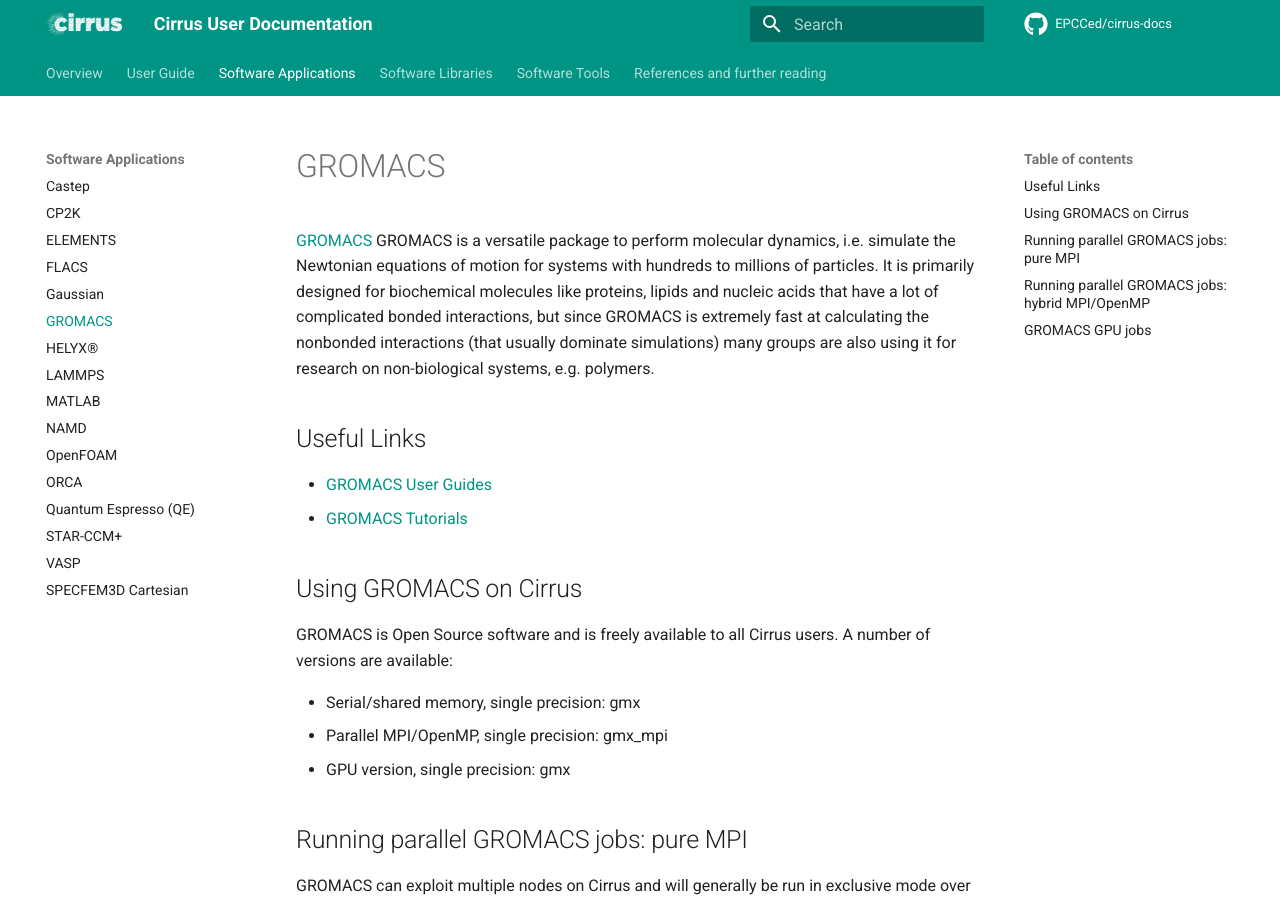
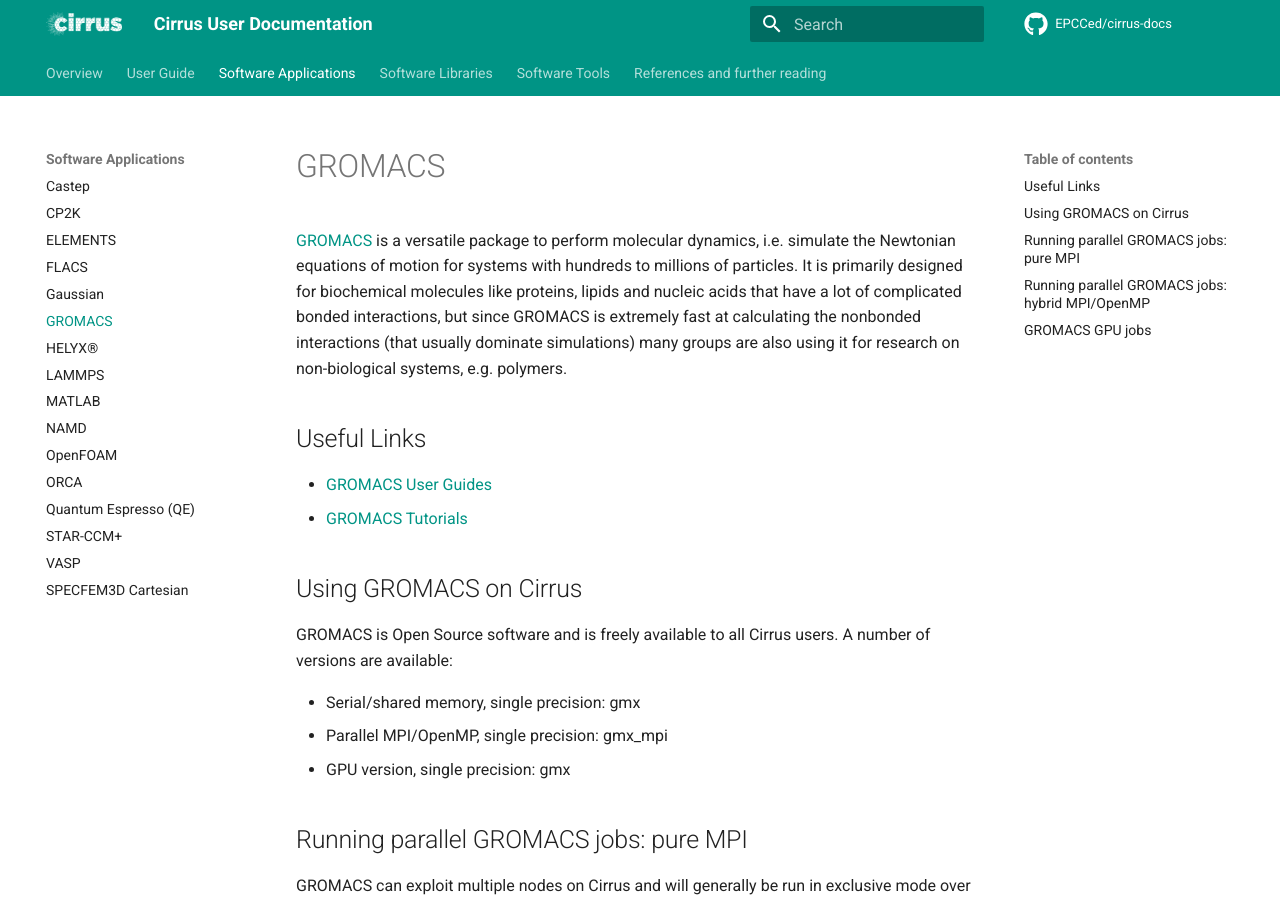
Before and after one commit to EPCCed/cirrus-docs, an MkDocs documentation site: the page built from docs/software-packages/gromacs.md, in a window 1280 px wide and 900 px high. Built offline with MkDocs 1.6.1 and Material for MkDocs 9.7.7, drawn with Linux system fonts in a browser that asks for light colours; comment, search, counter and statistics services are not loaded; some of the changed lines change nothing that is shown.

Commit message:
Update gromacs.md
- Remove duplicated "GROMACS" in the first paragraph.
- Update the link to tutorials.

```diff
--- a/docs/software-packages/gromacs.md
+++ b/docs/software-packages/gromacs.md
@@ -1,6 +1,6 @@
 # GROMACS
 
-[GROMACS](http://www.gromacs.org/) GROMACS is a versatile package to
+[GROMACS](http://www.gromacs.org/) is a versatile package to
 perform molecular dynamics, i.e. simulate the Newtonian equations of
 motion for systems with hundreds to millions of particles. It is
 primarily designed for biochemical molecules like proteins, lipids and
@@ -11,8 +11,8 @@
 
 ## Useful Links
 
-- [GROMACS User Guides](http://manual.gromacs.org/documentation/)
-- [GROMACS Tutorials](http://www.gromacs.org/Documentation/Tutorials)
+- [GROMACS User Guides](https://manual.gromacs.org/documentation/)
+- [GROMACS Tutorials](https://tutorials.gromacs.org/)
 
 ## Using GROMACS on Cirrus
 
```
